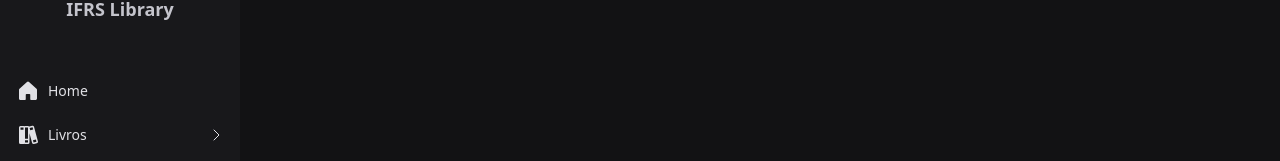
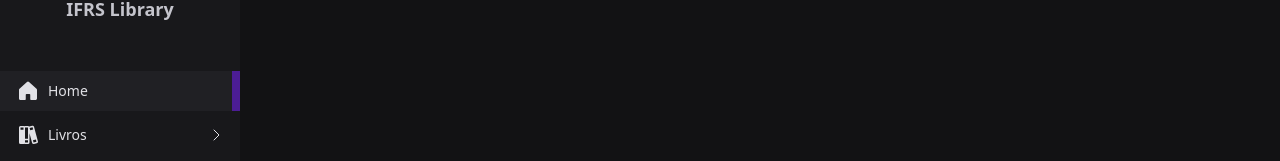
Before and after one commit to brunosllz/library-ifrs, a React (Vite) app: page / in a window 1280 px wide. Shown: the part 121-282 px from the top of the page. Built offline with nearby package versions, Linux system fonts and the light colour scheme.

Commit message:
Refactoring side bar component

```diff
--- a/src/layouts/components/Sidebar.tsx
+++ b/src/layouts/components/Sidebar.tsx
@@ -15,7 +15,8 @@ export function Sidebar() {
 
         <nav aria-label="Main Nav" className="mt-6 flex flex-col space-y-1">
           <NavLink
-            to="/home"
+            to="/"
+            end
             className={({ isActive }) => {
               return clsx(
                 'flex items-center px-4 py-2 gap-2 hover:bg-gray-700 transition-colors',
```
